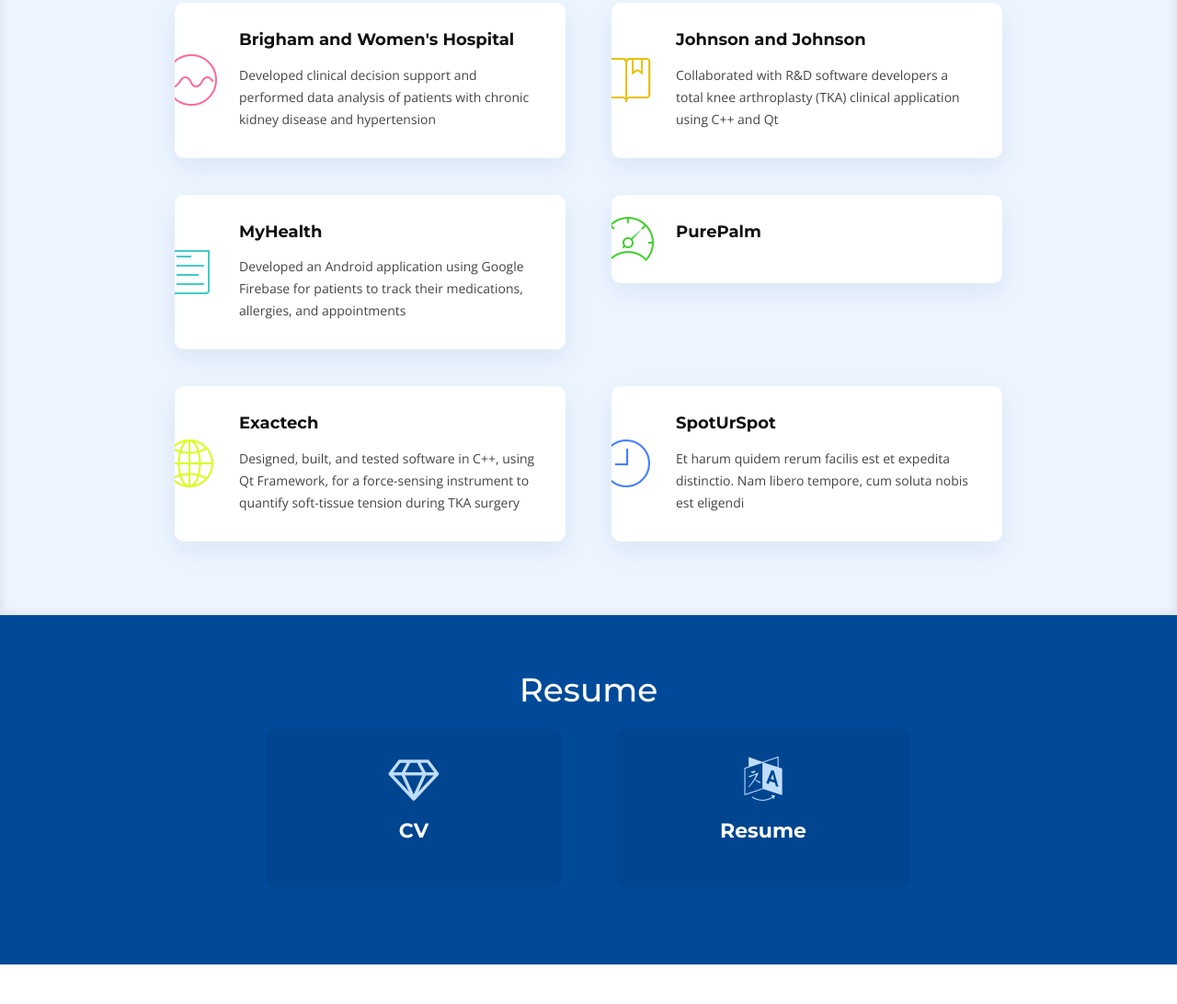
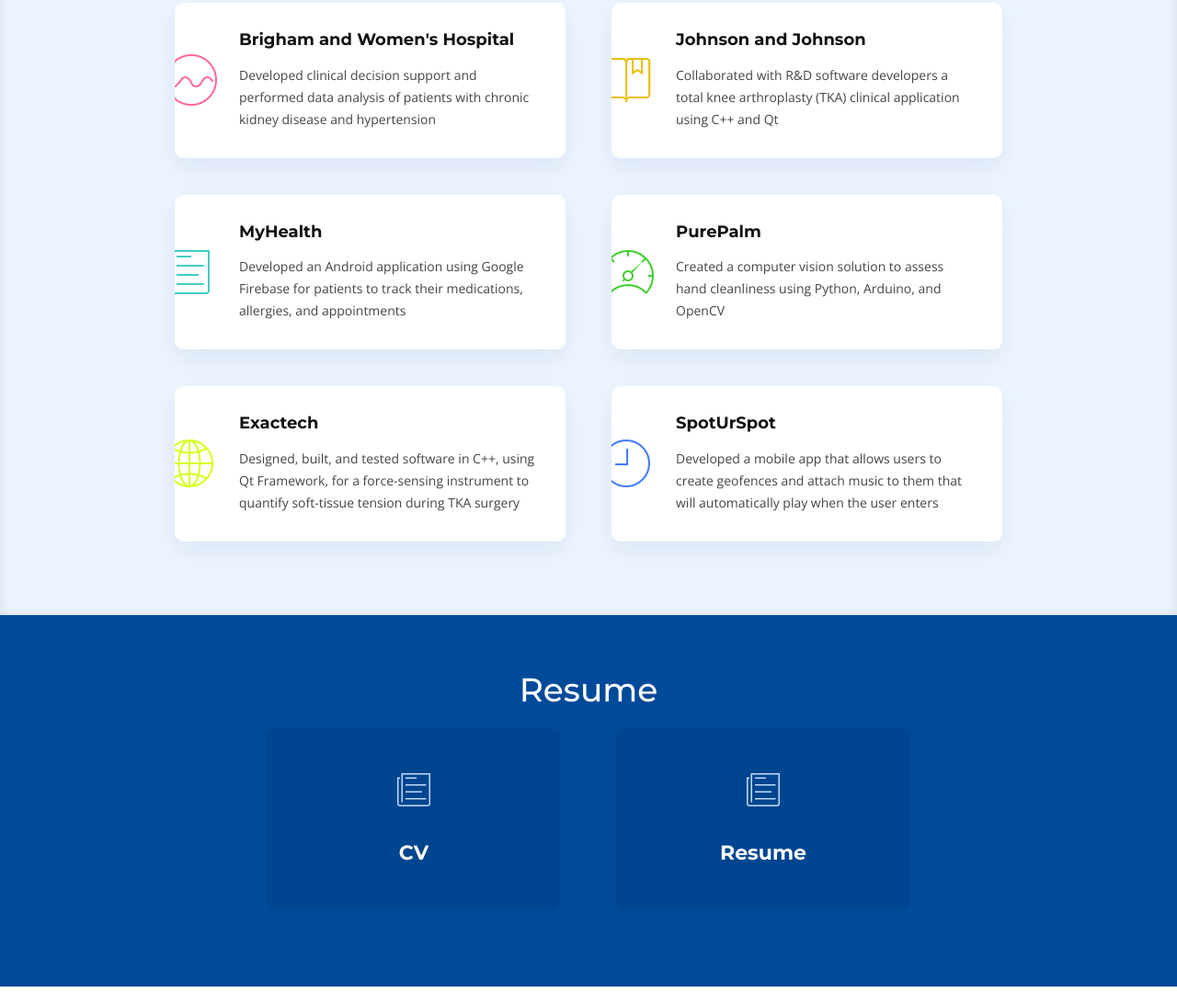
Before and after one commit to aznxed/personal-site, a plain HTML site: page index.html in a window 1280 px wide. Shown: the part 1513-2605 px from the top of the page at 92% size. Drawn offline with nearby package versions, Linux system fonts and the light colour scheme; files whose address does not match are found by name.

Commit message:
Edit resume links and project descriptions

```diff
--- a/index.html
+++ b/index.html
@@ -94,7 +94,7 @@
 
         <header class="section-header">
           <h3>About Me</h3>
-          <p>My name is Edward Wu and I'm a current first year medical student (OMS-1) at the Alabama College of Osteopathic Medicine. I'm passionate about the integration of technology and medicine.</p>
+          <p>My name is Edward Wu and I'm a current first year medical student (OMS-1) at the Alabama College of Osteopathic Medicine. I'm a driven and open-minded individual, passionate about the integration of technology and medicine.</p>
         </header>
 
         <div class="row about-container">
@@ -170,7 +170,7 @@
             <div class="box">
               <div class="icon"><i class="ion-ios-speedometer-outline" style="color:#41cf2e;"></i></div>
               <h4 class="title"><a href="">PurePalm</a></h4>
-              <p class="description"></p>
+              <p class="description">Created a computer vision solution to assess hand cleanliness using Python, Arduino, and OpenCV</p>
             </div>
           </div>
 
@@ -185,7 +185,7 @@
             <div class="box">
               <div class="icon"><i class="ion-ios-clock-outline" style="color: #4680ff;"></i></div>
               <h4 class="title"><a href="">SpotUrSpot</a></h4>
-              <p class="description">Et harum quidem rerum facilis est et expedita distinctio. Nam libero tempore, cum soluta nobis est eligendi</p>
+              <p class="description">Developed a mobile app that allows users to create geofences and attach music to them that will automatically play when the user enters</p>
             </div>
           </div>
 
@@ -206,8 +206,8 @@
         <div class="row row-eq-height justify-content-center">
 
           <div class="col-lg-4 mb-4">
-            <div class="card wow bounceInUp">
-                <i class="fa fa-diamond"></i>
+            <div class="card wow bounceInUp" onclick="window.open('http://www.google.com');" style="cursor: pointer;">
+              <i class="ion-ios-paper-outline"></i>
               <div class="card-body">
                 <h5 class="card-title">CV</h5>
               </div>
@@ -215,8 +215,8 @@
           </div>
 
           <div class="col-lg-4 mb-4">
-            <div class="card wow bounceInUp">
-                <i class="fa fa-language"></i>
+            <div class="card wow bounceInUp" onclick="window.open('http://www.youtube.com');" style="cursor: pointer;">
+              <i class="ion-ios-paper-outline"></i>
               <div class="card-body">
                 <h5 class="card-title">Resume</h5>
               </div>
@@ -296,7 +296,7 @@
   </footer><!-- #footer -->
 
   <a href="#" class="back-to-top"><i class="fa fa-chevron-up"></i></a>
-  <!-- Uncomment below i you want to use a preloader -->
+  <!-- Uncomment below if you want to use a preloader -->
   <div id="preloader"></div>
 
   <!-- JavaScript Libraries -->
@@ -311,8 +311,6 @@
   <script src="lib/owlcarousel/owl.carousel.min.js"></script>
   <script src="lib/isotope/isotope.pkgd.min.js"></script>
   <script src="lib/lightbox/js/lightbox.min.js"></script>
-  <!-- Contact Form JavaScript File -->
-  <script src="contactform/contactform.js"></script>
 
   <!-- Template Main Javascript File -->
   <script src="js/main.js"></script>
```
